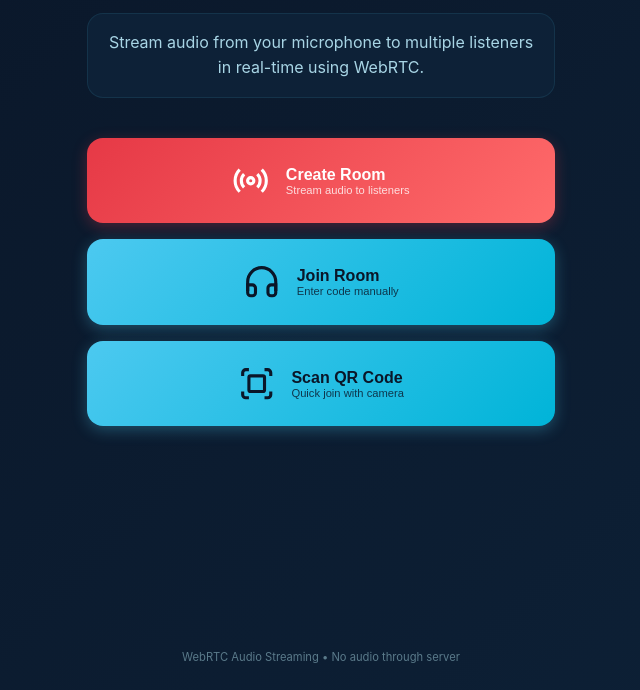
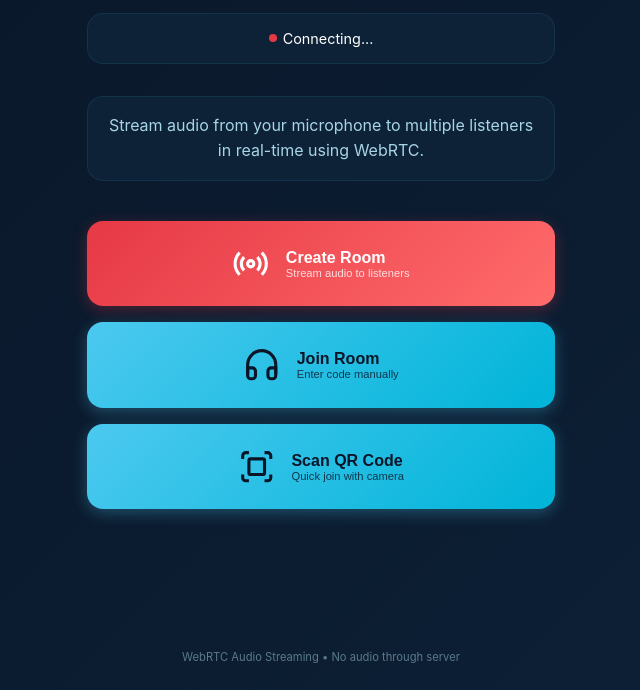
Before and after one commit to AkashAP147/MultiAudio, a website: page index.html in a window 1280 px wide. Shown: the part 110-800 px from the top of the page, without its empty margins (319-959 px from the left). Drawn offline with nearby package versions, Linux system fonts and the light colour scheme.

Commit message:
Add connection status debugging and error handling for create room feature

```diff
--- a/client.js
+++ b/client.js
@@ -220,6 +220,8 @@ const elements = {
     listenerRoomCode: document.getElementById('listener-room-code'),
 
     // Status elements
+    homeConnectionDot: document.getElementById('home-connection-dot'),
+    homeConnectionText: document.getElementById('home-connection-text'),
     hostConnectionDot: document.getElementById('host-connection-dot'),
     hostConnectionText: document.getElementById('host-connection-text'),
     hostStreamStatus: document.getElementById('host-stream-status'),
@@ -274,8 +276,16 @@ function updateConnectionStatus(isHost, connected, text) {
     const dot = isHost ? elements.hostConnectionDot : elements.listenerConnectionDot;
     const textEl = isHost ? elements.hostConnectionText : elements.listenerConnectionText;
 
-    dot.className = 'status-dot ' + (connected ? 'connected' : 'disconnected');
-    textEl.textContent = text;
+    if (dot && textEl) {
+        dot.className = 'status-dot ' + (connected ? 'connected' : 'disconnected');
+        textEl.textContent = text;
+    }
+
+    // Also update home screen status
+    if (elements.homeConnectionDot && elements.homeConnectionText) {
+        elements.homeConnectionDot.className = 'status-dot ' + (connected ? 'connected' : 'disconnected');
+        elements.homeConnectionText.textContent = connected ? 'Connected to server' : (text || 'Disconnected');
+    }
 }
 
 // =============================================================================
@@ -608,9 +618,19 @@ function initSocket() {
  * Create a new room as host
  */
 async function createRoom() {
+    // Check if socket is connected
+    if (!state.socket || !state.socket.connected) {
+        console.error('[Host] Socket not connected');
+        alert('Not connected to server. Please wait for connection and try again.');
+        return;
+    }
+
     state.isHost = true;
 
+    console.log('[Host] Creating room...');
     state.socket.emit('create-room', (response) => {
+        console.log('[Host] Create room response:', response);
+
         if (response.success) {
             state.roomId = response.roomId;
 
@@ -630,7 +650,8 @@ async function createRoom() {
             // Check mobile and set default audio source
             initAudioSourceUI();
         } else {
-            alert('Failed to create room. Please try again.');
+            console.error('[Host] Failed to create room:', response.error || 'Unknown error');
+            alert('Failed to create room: ' + (response.error || 'Unknown error'));
         }
     });
 }
@@ -2654,6 +2675,9 @@ function init() {
     console.log('  MultiAudio - WebRTC Audio Streaming Client');
     console.log('='.repeat(50));
 
+    // Set initial connection status
+    updateConnectionStatus(false, false, 'Connecting...');
+
     // Initialize Socket.IO
     initSocket();
 
--- a/index.html
+++ b/index.html
@@ -1144,6 +1144,14 @@
                  HOME SCREEN - Choose Role
                  ======================================================== -->
             <section id="screen-home" class="screen active">
+                <!-- Connection Status -->
+                <div class="card" style="margin-bottom: 1rem;">
+                    <div class="status-item" style="justify-content: center; font-size: 0.9rem;">
+                        <span class="status-dot disconnected" id="home-connection-dot"></span>
+                        <span id="home-connection-text">Connecting...</span>
+                    </div>
+                </div>
+
                 <div class="card">
                     <p class="text-center" style="color: var(--text-secondary); line-height: 1.6;">
                         Stream audio from your microphone to multiple listeners in real-time using WebRTC.
```
